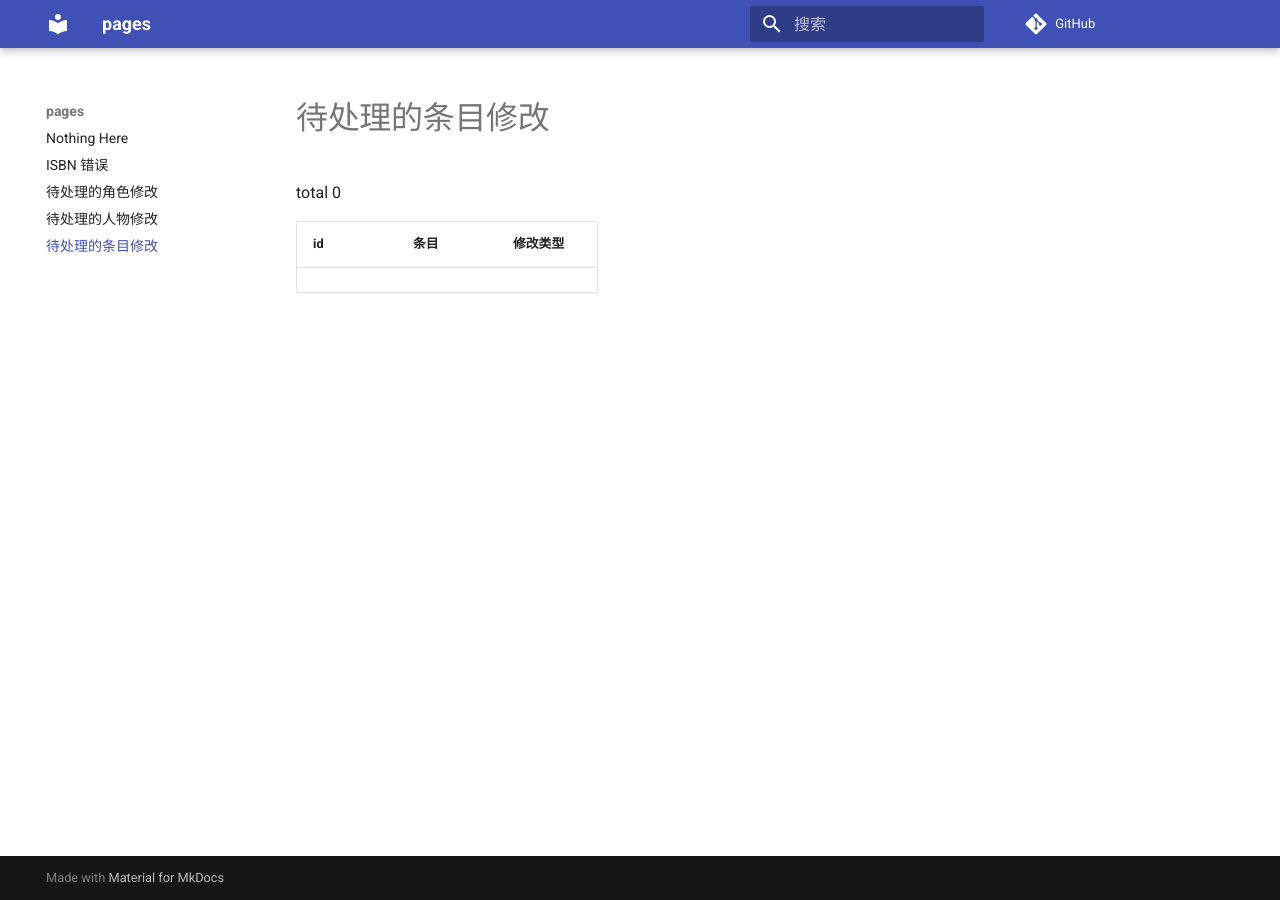
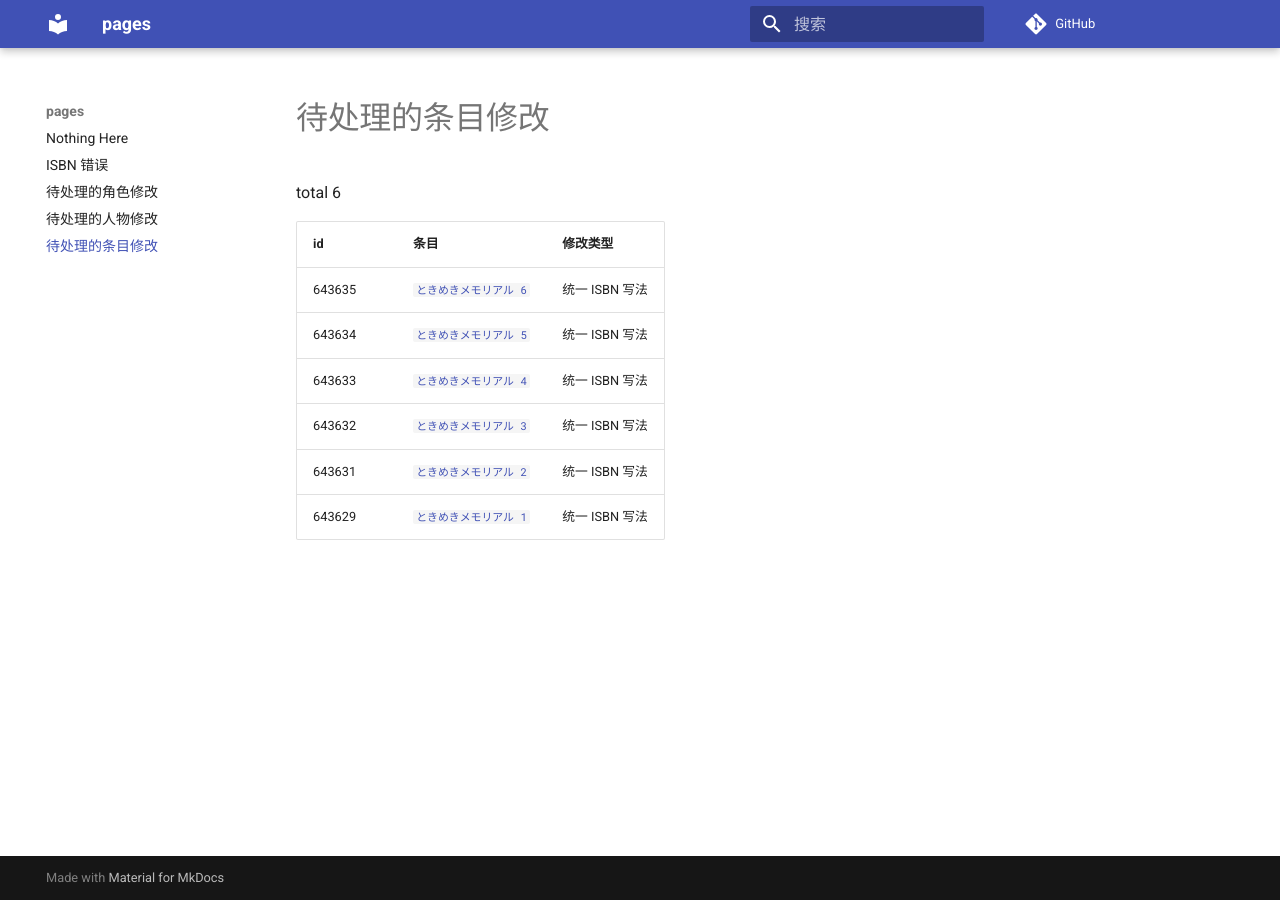
Before and after one commit to trim21/bangumi-pages, an MkDocs documentation site: the page built from docs/pending-subject-changes.md, in a window 1280 px wide. Built offline with MkDocs 1.6.1 and Material for MkDocs 9.7.7, drawn with Linux system fonts in a browser that asks for light colours; comment, search, counter and statistics services are not loaded.

Commit message:
update pending-changes.md

```diff
--- a/docs/pending-subject-changes.md
+++ b/docs/pending-subject-changes.md
@@ -1,6 +1,12 @@
 # 待处理的条目修改
 
-total 0
+total 6
 
 | id | 条目 | 修改类型 |
 | --- | --- | --- |
+| 643635 | [`ときめきメモリアル 6`](https://bgm.tv/subject/643635) | 统一 ISBN 写法 |
+| 643634 | [`ときめきメモリアル 5`](https://bgm.tv/subject/643634) | 统一 ISBN 写法 |
+| 643633 | [`ときめきメモリアル 4`](https://bgm.tv/subject/643633) | 统一 ISBN 写法 |
+| 643632 | [`ときめきメモリアル 3`](https://bgm.tv/subject/643632) | 统一 ISBN 写法 |
+| 643631 | [`ときめきメモリアル 2`](https://bgm.tv/subject/643631) | 统一 ISBN 写法 |
+| 643629 | [`ときめきメモリアル 1`](https://bgm.tv/subject/643629) | 统一 ISBN 写法 |
```
